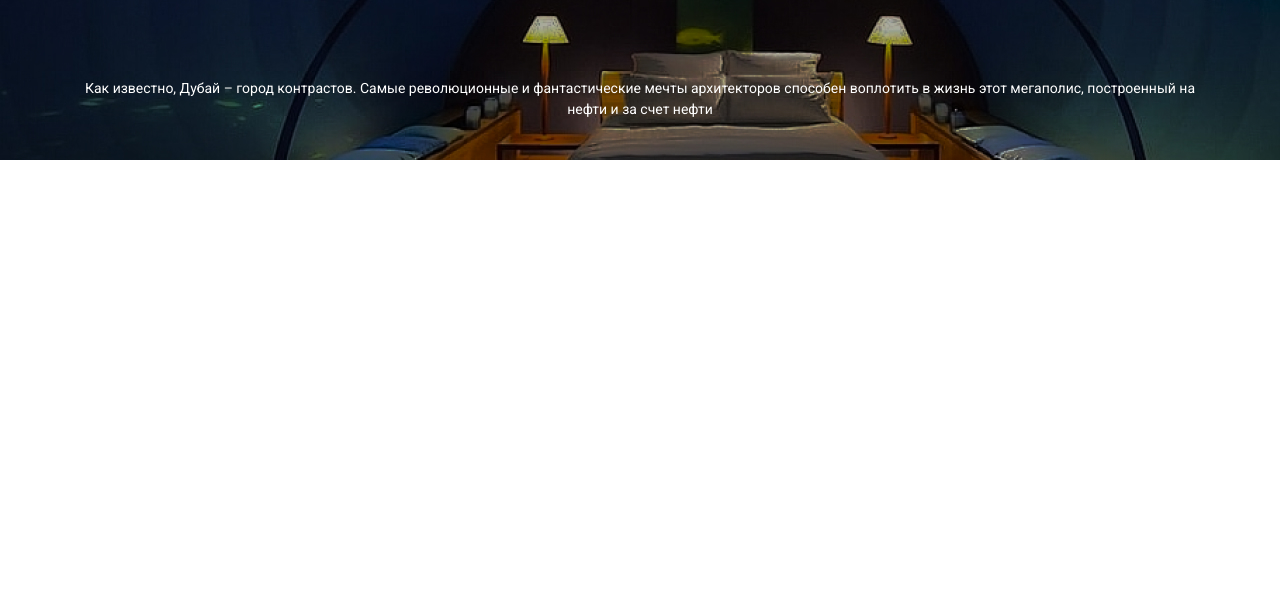
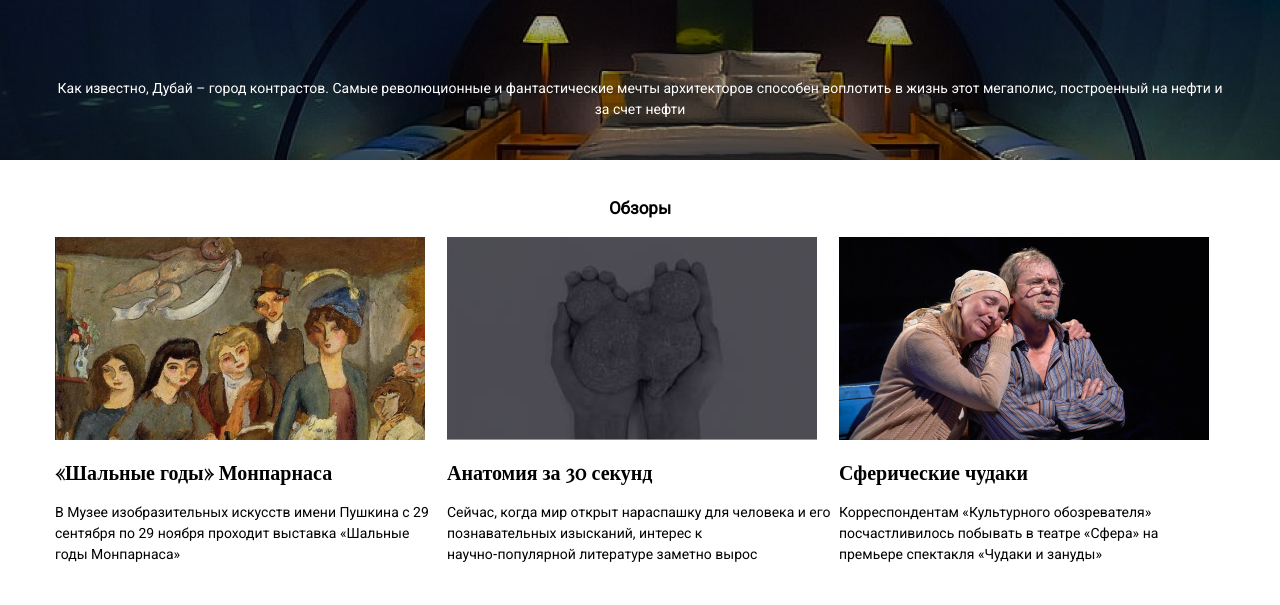
Before and after one commit to wallblizzard/novosti, a website: page index.html in a window 1280 px wide. Shown: the part 418-1023 px from the top of the page. Before the commit the page ends 800 px from the top, so only its background shows below. Drawn offline with nearby package versions, Linux system fonts and the light colour scheme; files that its build step writes are made by us from their sources.

Commit message:
add section_reviews

```diff
--- a/index.html
+++ b/index.html
@@ -36,6 +36,31 @@
         </p>
       </div>
     </section>
+    <section class="section section_reviews">
+      <div class="container">
+        <h3>Обзоры</h3>
+        <div class="reviews">
+          <div class="reviews__item">
+            <img src="img/r1.png" alt="картинка">
+            <h4>«Шальные годы» Монпарнаса</h4>
+            <p>В Музее изобразительных искусств имени Пушкина с 29 сентября по 29 ноября проходит выставка «Шальные годы Монпарнаса»</p>
+          </div>
+          <div class="reviews__item">
+            <img src="img/r2.png" alt="картинка">
+            <h4>Анатомия за 30 секунд</h4>
+            <p>Сейчас, когда мир открыт нараспашку для человека
+              и его познавательных изысканий, интерес
+              к научно‑популярной литературе заметно вырос
+            </p>
+          </div>
+          <div class="reviews__item">
+            <img src="img/r3.png" alt="картинка">
+            <h4>Сферические чудаки</h4>
+            <p>Корреспондентам «Культурного обозревателя» посчастливилось побывать в театре «Сфера» на премьере спектакля «Чудаки и зануды» </p>
+          </div>
+        </div>
+      </div>
+    </section>
   </main>
 </div>
 </body>
--- a/sass/core.scss
+++ b/sass/core.scss
@@ -21,7 +21,7 @@ body {
 }
 
 .container {
-	@include min-max(320px, 1170px, 15px);
+	@include min-max(320px, 1200px, 15px);
 	margin: 0 auto;
 }
 
--- a/sass/main/main.scss
+++ b/sass/main/main.scss
@@ -40,3 +40,31 @@
         margin-top: 100px;
     }
 }
+
+.section_reviews {
+    h3 {
+        font-size: 17px;
+        font-weight: bold;
+        margin-bottom: 20px;
+    }
+}
+
+.reviews {
+    display: flex;
+    justify-content: space-between;
+    &__item {
+        flex-basis: 33%;
+        h4 {
+            font-family: 'Playfair Display', serif;
+            margin: 20px 0;
+            font-size: 20px;
+            font-weight: bold;
+            text-align: left;
+        }
+
+        p {
+            text-align: left;
+            line-height: 150%;
+        }
+    }
+}
```
Also changed, not shown: img/r1.png (added), img/r2.png (added), img/r3.png (added).
